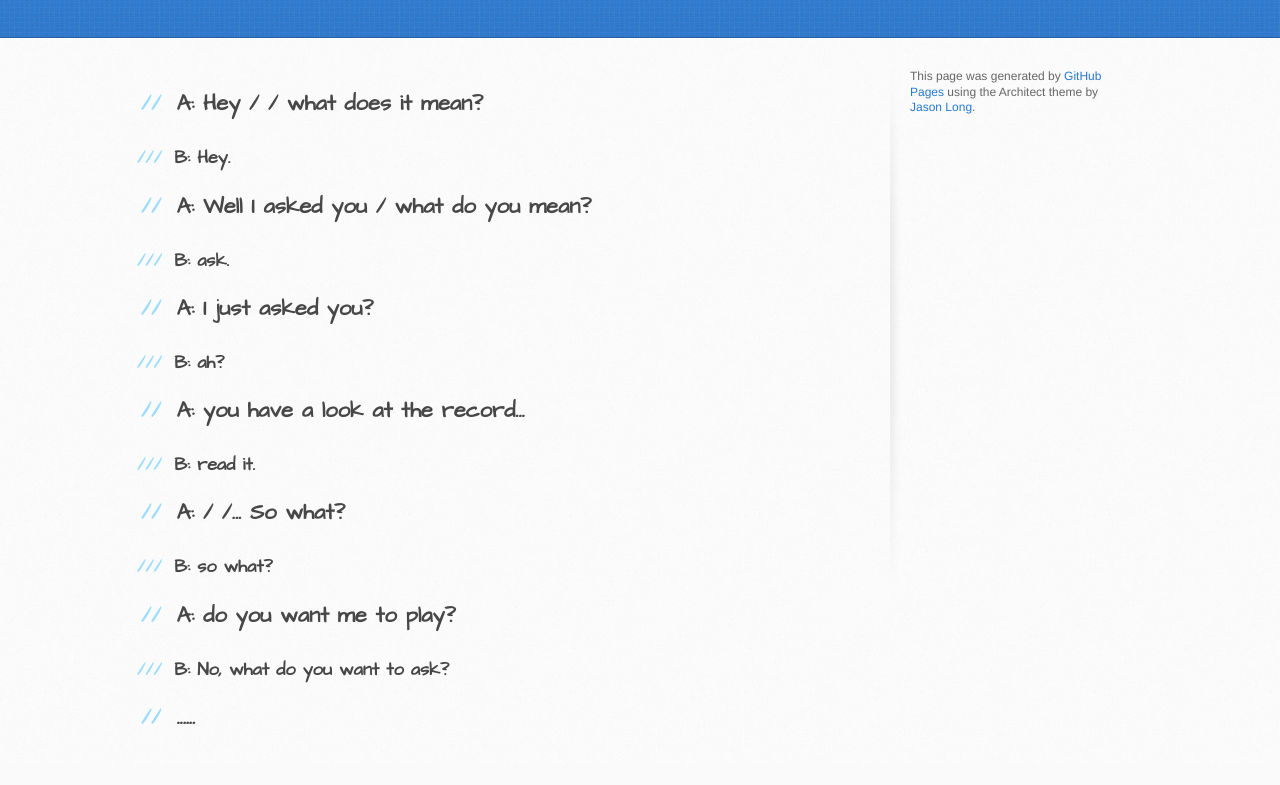
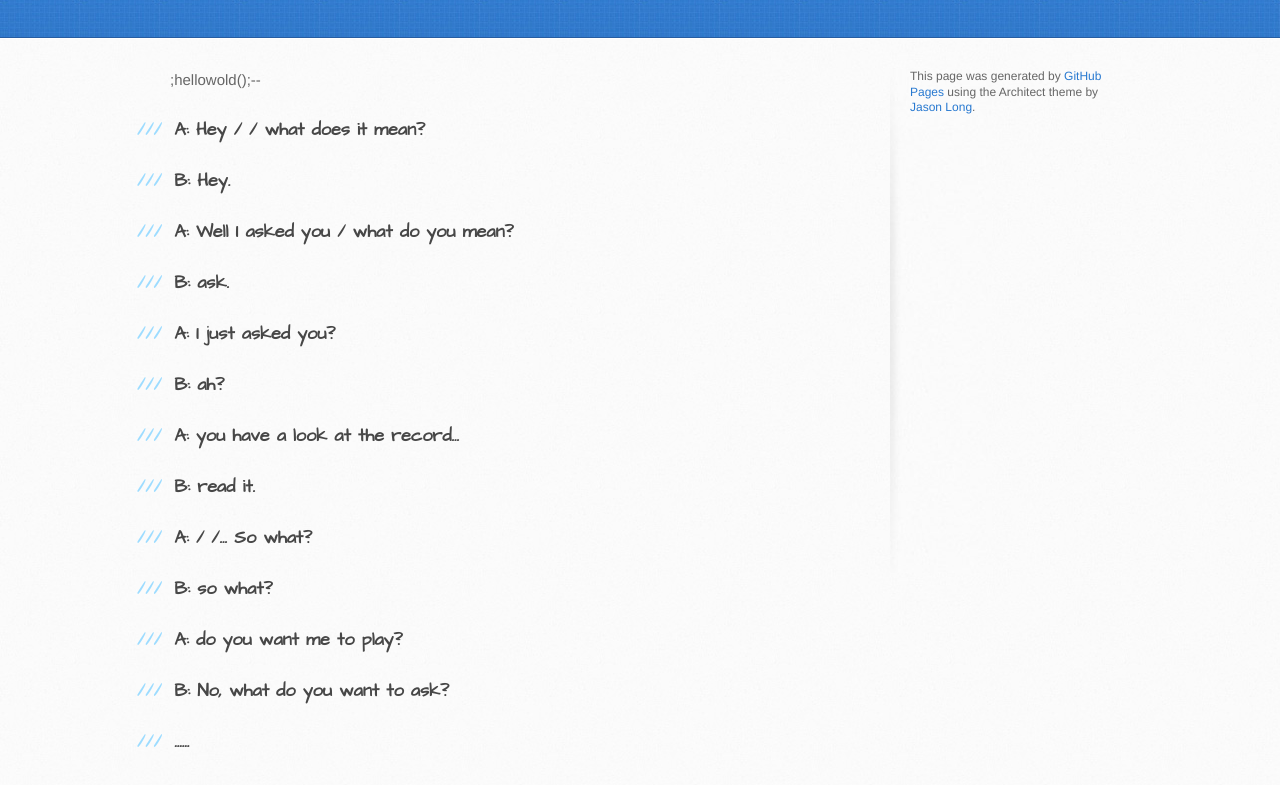
Before and after one commit to songcode/songcode.github.io, a plain HTML site: page index.html in a window 1280 px wide. Shown: the part 163-948 px from the top of the page. Before the commit the page ends 927 px from the top, so only its background shows below. Drawn offline with Linux system fonts and the light colour scheme.

Commit message:
Replace master branch with page content via GitHub

```diff
--- a/index.html
+++ b/index.html
@@ -28,44 +28,46 @@
     <div id="content-wrapper">
       <div class="inner clearfix">
         <section id="main-content">
-          <h2>
-<a id="a-hey---what-does-it-mean" class="anchor" href="#a-hey---what-does-it-mean" aria-hidden="true"><span class="octicon octicon-link"></span></a>A: Hey / / what does it mean?</h2>
+          <p>;hellowold();--</p>
+
+<h3>
+<a id="a-hey---what-does-it-mean" class="anchor" href="#a-hey---what-does-it-mean" aria-hidden="true"><span class="octicon octicon-link"></span></a>A: Hey / / what does it mean?</h3>
 
 <h3>
 <a id="b-hey" class="anchor" href="#b-hey" aria-hidden="true"><span class="octicon octicon-link"></span></a>B: Hey.</h3>
 
-<h2>
-<a id="a-well-i-asked-you--what-do-you-mean" class="anchor" href="#a-well-i-asked-you--what-do-you-mean" aria-hidden="true"><span class="octicon octicon-link"></span></a>A: Well I asked you / what do you mean?</h2>
+<h3>
+<a id="a-well-i-asked-you--what-do-you-mean" class="anchor" href="#a-well-i-asked-you--what-do-you-mean" aria-hidden="true"><span class="octicon octicon-link"></span></a>A: Well I asked you / what do you mean?</h3>
 
 <h3>
 <a id="b-ask" class="anchor" href="#b-ask" aria-hidden="true"><span class="octicon octicon-link"></span></a>B: ask.</h3>
 
-<h2>
-<a id="a-i-just-asked-you" class="anchor" href="#a-i-just-asked-you" aria-hidden="true"><span class="octicon octicon-link"></span></a>A: I just asked you?</h2>
+<h3>
+<a id="a-i-just-asked-you" class="anchor" href="#a-i-just-asked-you" aria-hidden="true"><span class="octicon octicon-link"></span></a>A: I just asked you?</h3>
 
 <h3>
 <a id="b-ah" class="anchor" href="#b-ah" aria-hidden="true"><span class="octicon octicon-link"></span></a>B: ah?</h3>
 
-<h2>
-<a id="a-you-have-a-look-at-the-record" class="anchor" href="#a-you-have-a-look-at-the-record" aria-hidden="true"><span class="octicon octicon-link"></span></a>A: you have a look at the record...</h2>
+<h3>
+<a id="a-you-have-a-look-at-the-record" class="anchor" href="#a-you-have-a-look-at-the-record" aria-hidden="true"><span class="octicon octicon-link"></span></a>A: you have a look at the record...</h3>
 
 <h3>
 <a id="b-read-it" class="anchor" href="#b-read-it" aria-hidden="true"><span class="octicon octicon-link"></span></a>B: read it.</h3>
 
-<h2>
-<a id="a---so-what" class="anchor" href="#a---so-what" aria-hidden="true"><span class="octicon octicon-link"></span></a>A: / /... So what?</h2>
+<h3>
+<a id="a---so-what" class="anchor" href="#a---so-what" aria-hidden="true"><span class="octicon octicon-link"></span></a>A: / /... So what?</h3>
 
 <h3>
 <a id="b-so-what" class="anchor" href="#b-so-what" aria-hidden="true"><span class="octicon octicon-link"></span></a>B: so what?</h3>
 
-<h2>
-<a id="a-do-you-want-me-to-play" class="anchor" href="#a-do-you-want-me-to-play" aria-hidden="true"><span class="octicon octicon-link"></span></a>A: do you want me to play?</h2>
+<h3>
+<a id="a-do-you-want-me-to-play" class="anchor" href="#a-do-you-want-me-to-play" aria-hidden="true"><span class="octicon octicon-link"></span></a>A: do you want me to play?</h3>
 
 <h3>
 <a id="b-no-what-do-you-want-to-ask" class="anchor" href="#b-no-what-do-you-want-to-ask" aria-hidden="true"><span class="octicon octicon-link"></span></a>B: No, what do you want to ask?</h3>
 
-<h2>
-<a id="" class="anchor" href="#" aria-hidden="true"><span class="octicon octicon-link"></span></a>......</h2>
+<h3>
+<a id="" class="anchor" href="#" aria-hidden="true"><span class="octicon octicon-link"></span></a>......</h3>
         </section>
 
         <aside id="sidebar">
--- a/params.json
+++ b/params.json
@@ -1 +1 @@
-{"name":"SongCode","tagline":"我是一杯冷白开","body":"## A: Hey / / what does it mean?\r\n### B: Hey.\r\n## A: Well I asked you / what do you mean?\r\n### B: ask.\r\n## A: I just asked you?\r\n### B: ah?\r\n## A: you have a look at the record...\r\n### B: read it.\r\n## A: / /... So what?\r\n### B: so what?\r\n## A: do you want me to play?\r\n### B: No, what do you want to ask?\r\n## ......","google":"","note":"Don't delete this file! It's used internally to help with page regeneration."}
+{"name":"SongCode","tagline":"我是一杯冷白开","body":";hellowold();--\r\n\r\n### A: Hey / / what does it mean?\r\n### B: Hey.\r\n### A: Well I asked you / what do you mean?\r\n### B: ask.\r\n### A: I just asked you?\r\n### B: ah?\r\n### A: you have a look at the record...\r\n### B: read it.\r\n### A: / /... So what?\r\n### B: so what?\r\n### A: do you want me to play?\r\n### B: No, what do you want to ask?\r\n### ......","google":"","note":"Don't delete this file! It's used internally to help with page regeneration."}
```
